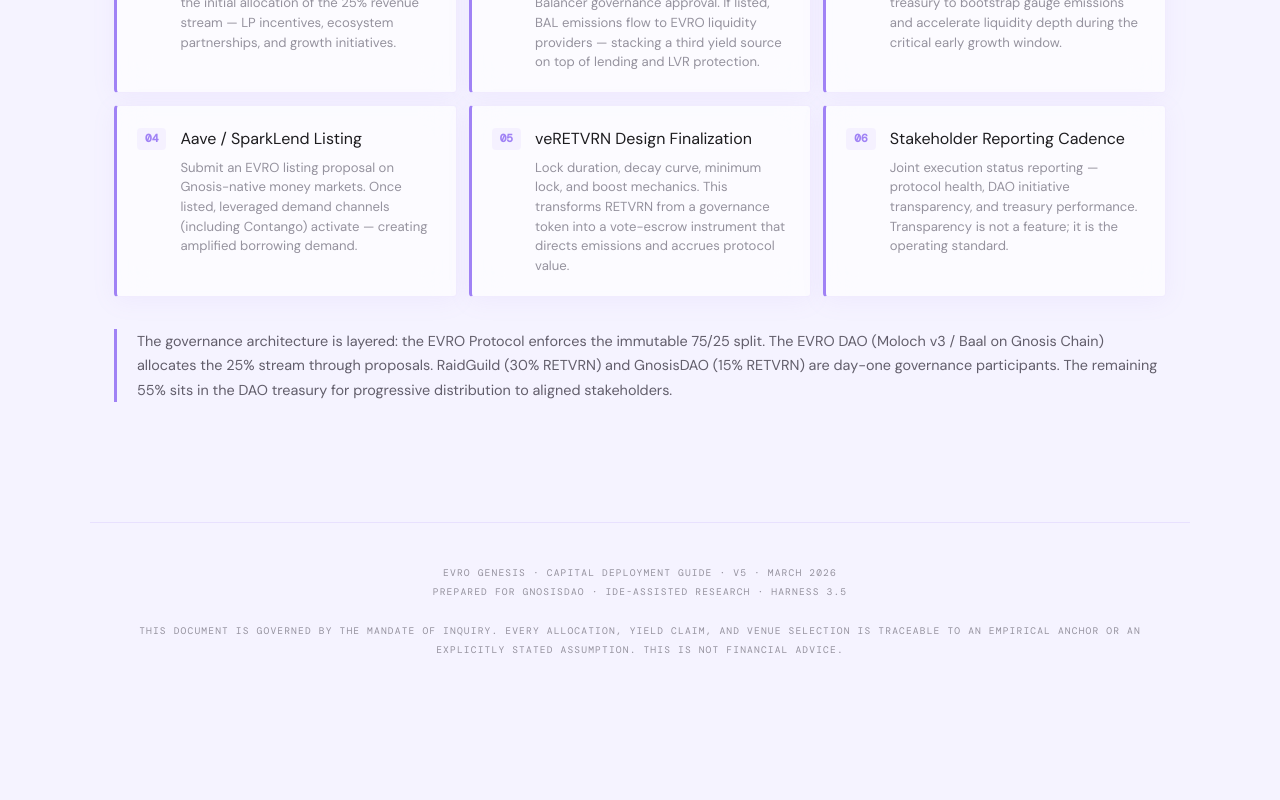
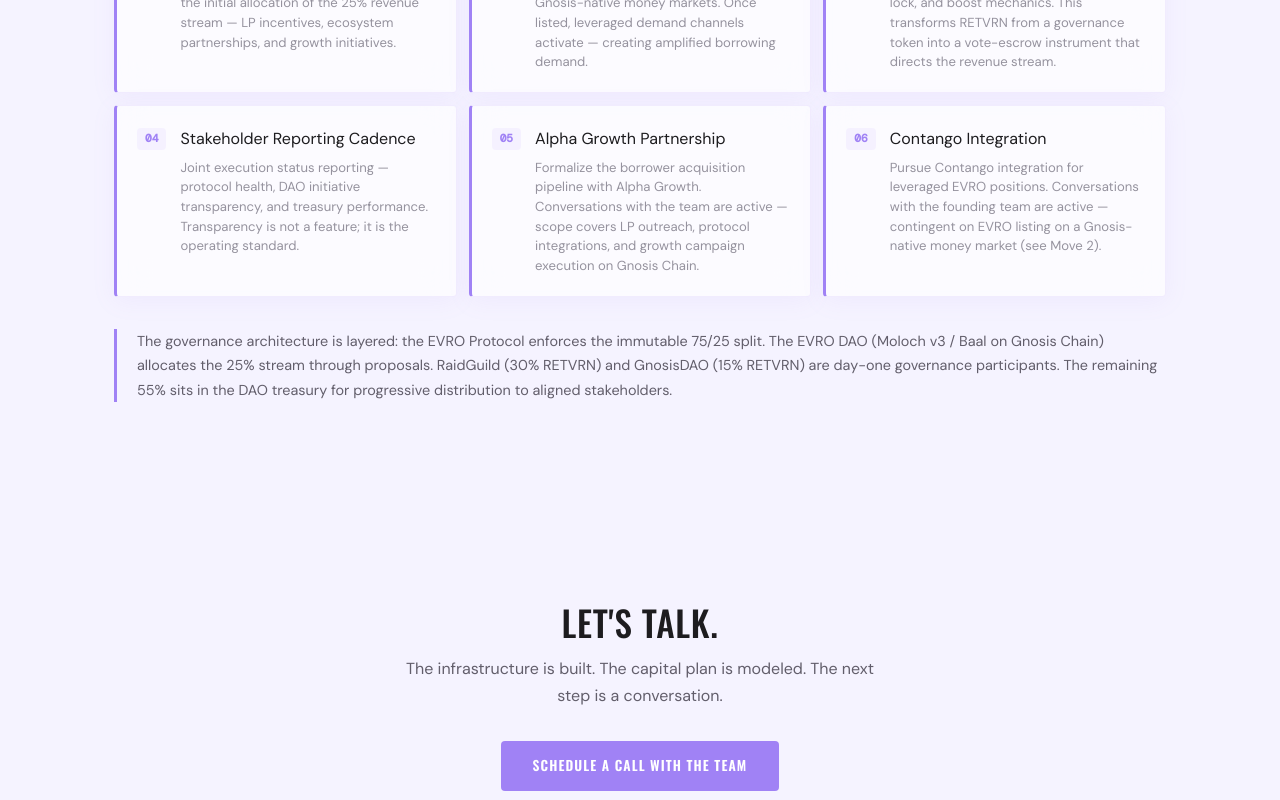
Before and after one commit to evro-finance/deployment, a React (Vite) app: page / in a window 1280 px wide. Shown: the part 7520-8320 px from the top of the page. Before the commit the page ends 8219 px from the top, so only its background shows below. Built offline with nearby package versions, Linux system fonts and the light colour scheme; a web font is replaced by a local one.

Commit message:
Editorial pass: tighten cohorts, growth phases, governance. Cut sustainability + risk sections. Add CTA with calendar link. Zeal reference. Bribe moves removed (dead market).

```diff
--- a/src/App.tsx
+++ b/src/App.tsx
@@ -12,6 +12,7 @@
 
 import { GrowthTimeline } from './components/GrowthTimeline';
 import { GovernanceSection } from './components/GovernanceSection';
+import { CTASection } from './components/CTASection';
 import { Footer } from './components/Footer';
 
 export interface BranchState {
@@ -20,9 +21,22 @@
   rate: number;
 }
 
+// Posture ranges — healthy buffers above minMCR, never kissing the minimum
+const POSTURE_RANGES: Record<string, { conservativeCR: number; aggressiveCR: number; conservativeRate: number; aggressiveRate: number }> = {
+  sdai:   { conservativeCR: 2.00, aggressiveCR: 1.40, conservativeRate: 0.020, aggressiveRate: 0.050 },
+  gno:    { conservativeCR: 2.50, aggressiveCR: 1.60, conservativeRate: 0.025, aggressiveRate: 0.065 },
+  wsteth: { conservativeCR: 2.20, aggressiveCR: 1.50, conservativeRate: 0.025, aggressiveRate: 0.060 },
+  wxdai:  { conservativeCR: 1.60, aggressiveCR: 1.15, conservativeRate: 0.015, aggressiveRate: 0.045 },
+  wbtc:   { conservativeCR: 2.50, aggressiveCR: 1.50, conservativeRate: 0.030, aggressiveRate: 0.070 },
+  osgno:  { conservativeCR: 2.50, aggressiveCR: 1.60, conservativeRate: 0.025, aggressiveRate: 0.060 },
+};
+
+function lerp(a: number, b: number, t: number) { return a + (b - a) * t; }
+
 function App() {
   const [totalCapital, setTotalCapital] = useState(DEFAULT_CAPITAL);
   const [incentivesToLps, setIncentivesToLps] = useState(false);
+  const [posture, setPosture] = useState(0.5); // 0 = conservative, 1 = aggressive
   const [branchStates, setBranchStates] = useState<Record<string, BranchState>>(
     Object.fromEntries(BRANCHES.map(b => [b.id, {
       weight: b.defaultWeight,
@@ -30,6 +44,23 @@
       rate: b.interestRate,
     }]))
   );
+
+  // When posture changes, recompute all CRs and rates
+  const applyPosture = useCallback((p: number) => {
+    setPosture(p);
+    setBranchStates(prev => {
+      const next: Record<string, BranchState> = {};
+      for (const b of BRANCHES) {
+        const r = POSTURE_RANGES[b.id];
+        next[b.id] = {
+          weight: prev[b.id].weight, // weights stay untouched
+          cr: Math.round(lerp(r.conservativeCR, r.aggressiveCR, p) * 20) / 20, // round to 0.05
+          rate: Math.round(lerp(r.conservativeRate, r.aggressiveRate, p) * 200) / 200, // round to 0.005
+        };
+      }
+      return next;
+    });
+  }, []);
 
   const updateBranch = useCallback((id: string, field: keyof BranchState, delta: number) => {
     setBranchStates(prev => {
@@ -89,6 +120,8 @@
         onUpdateBranch={updateBranch}
         incentivesToLps={incentivesToLps}
         onToggleIncentives={setIncentivesToLps}
+        posture={posture}
+        onPostureChange={applyPosture}
       />
       <RevenueReplay
         totalCapital={totalCapital}
@@ -100,7 +133,7 @@
 
       <GrowthTimeline />
       <GovernanceSection />
-
+      <CTASection />
       <Footer />
     </>
   );
--- /dev/null
+++ b/src/components/CTASection.tsx
@@ -0,0 +1,48 @@
+import { get } from '../data/content';
+
+export function CTASection() {
+  const title = get('cta', 'title');
+  const body = get('cta', 'body');
+  const buttonText = get('cta', 'button');
+  const link = get('cta', 'link');
+
+  return (
+    <section className="section" style={{ textAlign: 'center', padding: '80px 24px' }}>
+      <h2 className="heading-lg" style={{ marginBottom: '12px' }}>
+        {title}
+      </h2>
+      <p className="body-text" style={{ marginBottom: '32px', maxWidth: '480px', margin: '0 auto 32px' }}>
+        {body}
+      </p>
+      <a
+        href={link}
+        target="_blank"
+        rel="noopener noreferrer"
+        style={{
+          display: 'inline-block',
+          padding: '14px 32px',
+          background: 'var(--accent)',
+          color: '#fff',
+          fontFamily: 'var(--font-heading)',
+          fontSize: '0.85rem',
+          fontWeight: 600,
+          textTransform: 'uppercase',
+          letterSpacing: '0.08em',
+          borderRadius: '4px',
+          textDecoration: 'none',
+          transition: 'opacity 0.2s ease, transform 0.2s ease',
+        }}
+        onMouseEnter={(e) => {
+          e.currentTarget.style.opacity = '0.85';
+          e.currentTarget.style.transform = 'translateY(-1px)';
+        }}
+        onMouseLeave={(e) => {
+          e.currentTarget.style.opacity = '1';
+          e.currentTarget.style.transform = 'translateY(0)';
+        }}
+      >
+        {buttonText}
+      </a>
+    </section>
+  );
+}
--- a/src/content.md
+++ b/src/content.md
@@ -314,37 +314,53 @@
 First DAO proposal post-launch. Defines the initial allocation of the 25% revenue stream — LP incentives, ecosystem partnerships, and growth initiatives.
 
 ## move-2-title
-Balancer Gauge Listing
+Aave / SparkLend Listing
 
 ## move-2-desc
-Submit the sDAI/EVRO Anchor Pool for Balancer governance approval. If listed, BAL emissions flow to EVRO liquidity providers — stacking a third yield source on top of lending and LVR protection.
+Submit an EVRO listing proposal on Gnosis-native money markets. Once listed, leveraged demand channels activate — creating amplified borrowing demand.
 
 ## move-3-title
-Bribe Campaign Initialization
+veRETVRN Design Finalization
 
 ## move-3-desc
-Fund veBAL/vlAURA bribes from DAO treasury to bootstrap gauge emissions and accelerate liquidity depth during the critical early growth window.
+Lock duration, decay curve, minimum lock, and boost mechanics. This transforms RETVRN from a governance token into a vote-escrow instrument that directs the revenue stream.
 
 ## move-4-title
-Aave / SparkLend Listing
+Stakeholder Reporting Cadence
 
 ## move-4-desc
-Submit an EVRO listing proposal on Gnosis-native money markets. Once listed, leveraged demand channels (including Contango) activate — creating amplified borrowing demand.
+Joint execution status reporting — protocol health, DAO initiative transparency, and treasury performance. Transparency is not a feature; it is the operating standard.
 
 ## move-5-title
-veRETVRN Design Finalization
+Alpha Growth Partnership
 
 ## move-5-desc
-Lock duration, decay curve, minimum lock, and boost mechanics. This transforms RETVRN from a governance token into a vote-escrow instrument that directs emissions and accrues protocol value.
+Formalize the borrower acquisition pipeline with Alpha Growth. Conversations with the team are active — scope covers LP outreach, protocol integrations, and growth campaign execution on Gnosis Chain.
 
 ## move-6-title
-Stakeholder Reporting Cadence
+Contango Integration
 
 ## move-6-desc
-Joint execution status reporting — protocol health, DAO initiative transparency, and treasury performance. Transparency is not a feature; it is the operating standard.
+Pursue Contango integration for leveraged EVRO positions. Conversations with the founding team are active — contingent on EVRO listing on a Gnosis-native money market (see Move 2).
 
 ## architecture-body
 The governance architecture is layered: the EVRO Protocol enforces the immutable 75/25 split. The EVRO DAO (Moloch v3 / Baal on Gnosis Chain) allocates the 25% stream through proposals. RaidGuild (30% RETVRN) and GnosisDAO (15% RETVRN) are day-one governance participants. The remaining 55% sits in the DAO treasury for progressive distribution to aligned stakeholders.
+
+---
+
+# cta
+
+## title
+Let's talk.
+
+## body
+The infrastructure is built. The capital plan is modeled. The next step is a conversation.
+
+## button
+Schedule a Call with the Team
+
+## link
+https://calendar.app.google/otE3KDr2rpppKGs39
 
 ---
 
```
